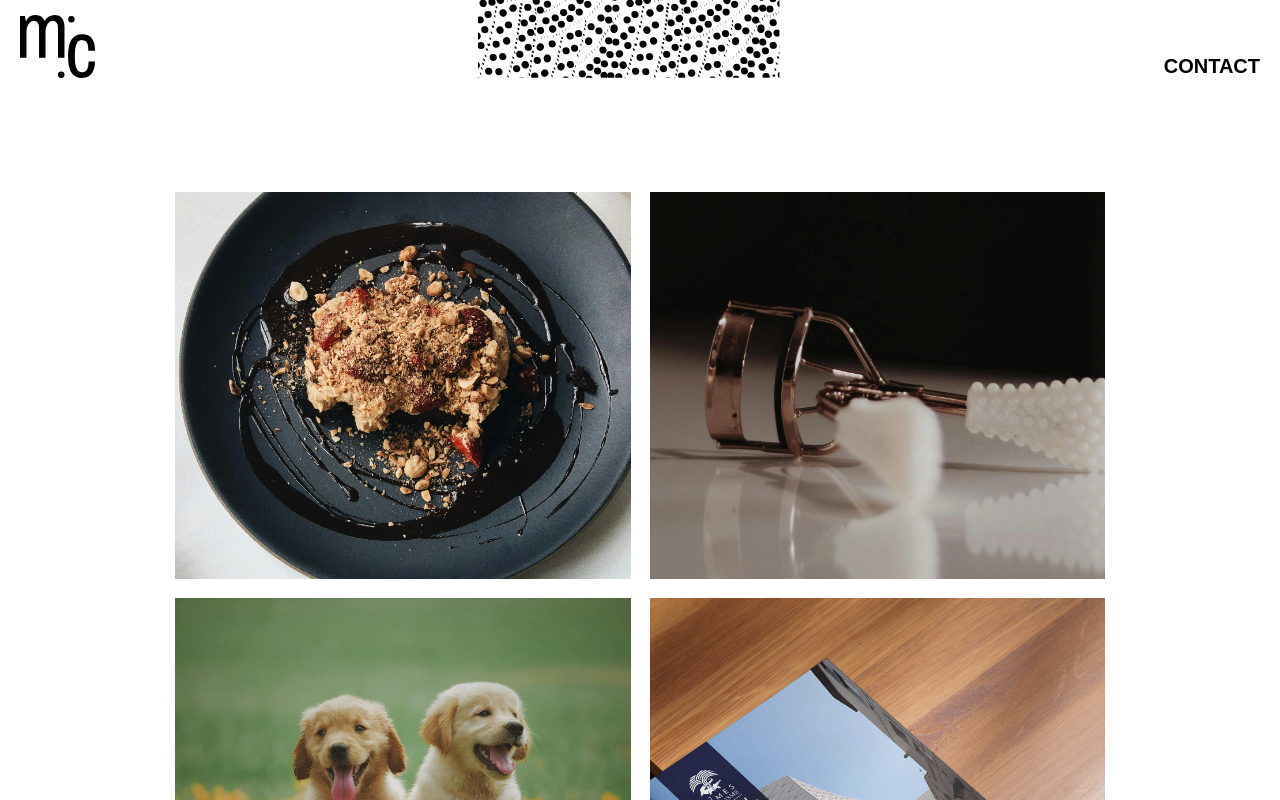
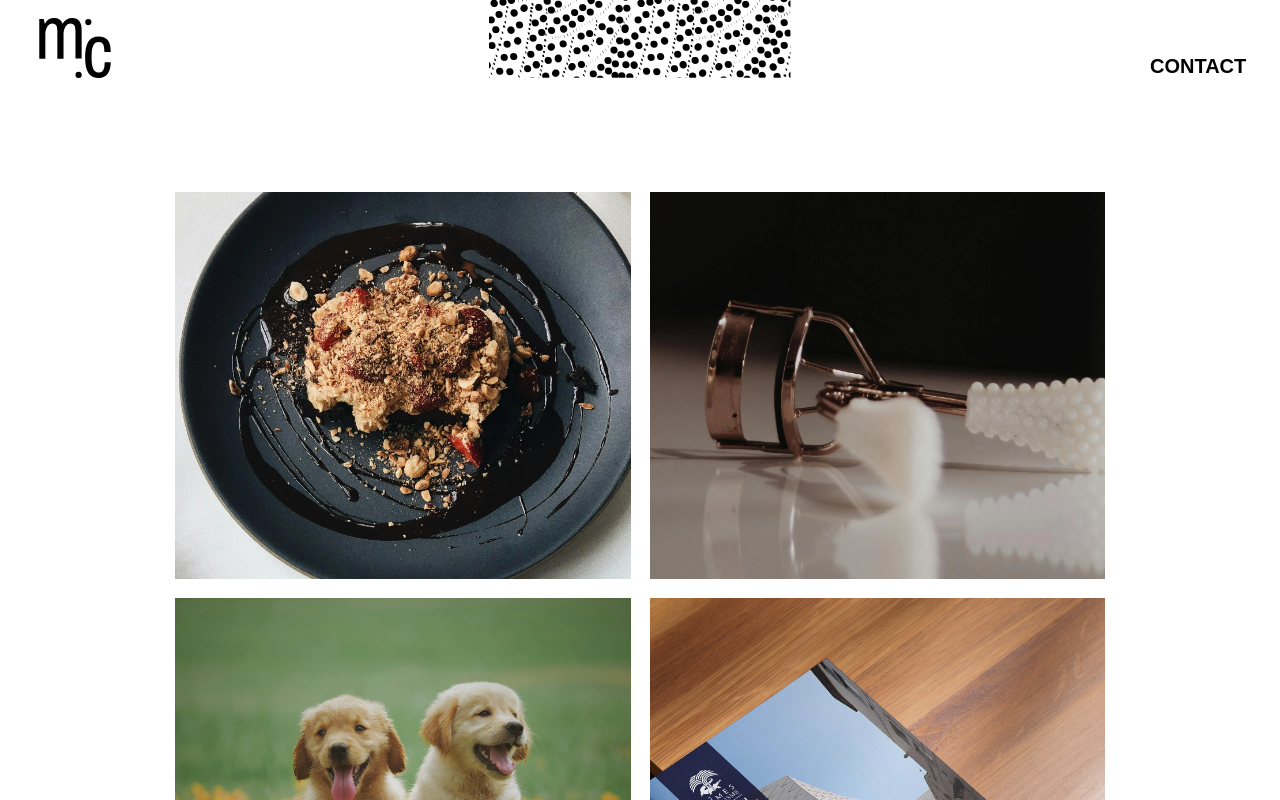
Before and after one commit to Heretiks/Maelle-portfolio-react, a React (Vite) app: page / in a window 1280 px wide. Shown: the top 800 px of the page. Built offline with nearby package versions, Linux system fonts and the light colour scheme.

Commit message:
Legere modif page ListingProjects

```diff
--- a/src/App.css
+++ b/src/App.css
@@ -131,9 +131,10 @@ body {
       width: 100%;
 
       .logo {
-        width: 75px;
-        /*margin-bottom: 10px;*/
+        width: 110px;
+        /* padding-top: 10px; */
         align-self: end;
+        height: 60px;
       }
 
       .motif {
@@ -148,6 +149,7 @@ body {
         font-weight: 800;
         align-self: end;
         margin: 2vh 0 0;
+        width: 110px;
       }
     }
 
@@ -193,4 +195,10 @@ body {
 
   }
 
+  -ms-overflow-style: none; // IE 10+
+  overflow: -moz-scrollbars-none; // Firefox
 }
+
+body::-webkit-scrollbar {
+  display: none;
+}*
```
